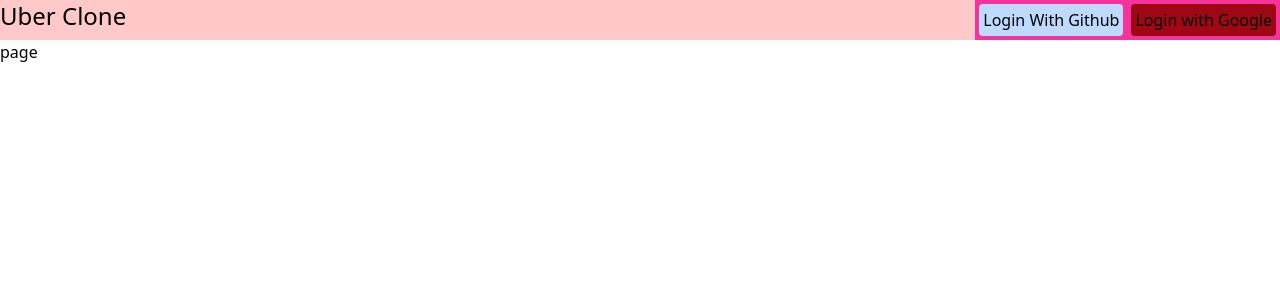
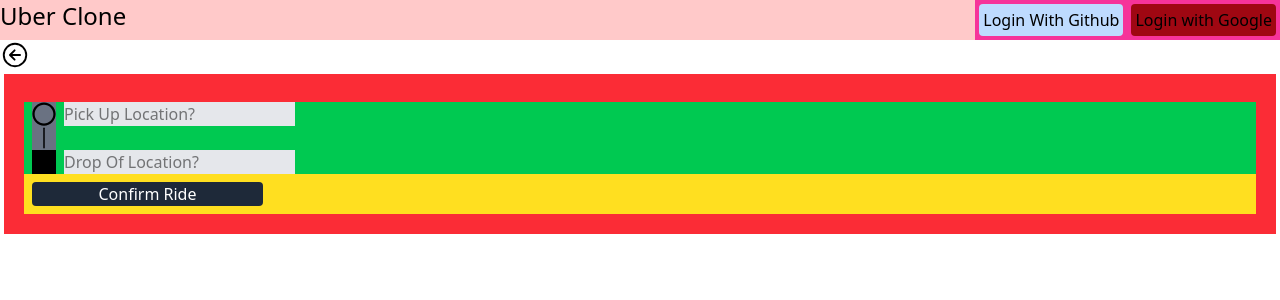
Before and after one commit to macdee501/uber-clone-v2, a Next.js app: page /search in a window 1280 px wide. Shown: the top 300 px of the page. Built offline with nearby package versions, Linux system fonts and the light colour scheme; no server answers.

Commit message:
moved map api provider to root and removed action button section

```diff
--- a/app/(root)/page.tsx
+++ b/app/(root)/page.tsx
@@ -1,22 +1,28 @@
+'use client'
+
+import { APIProvider } from "@vis.gl/react-google-maps";
 import ActionButton from "../components/ActionButton";
 import Map2 from "../components/Map2";
-import { MapProvider } from "../providers/map-provider";
+import SearchLocationSection from "../components/SearchLocationSection";
 
 export default function Home() {
   return (
     <>
-      <MapProvider>
+    <APIProvider apiKey={process.env.NEXT_PUBLIC_GOOGLE_MAP_API as string}>
+
         <main className="h-screen bg-black flex flex-col">
           <div className="bg-red flex-0.5">
             <Map2/>
 
           </div>
           <div className="bg-purple-800 flex-1">
-            <ActionButton/>
+            <SearchLocationSection/>
+          </div>
+          <div className="">
 
           </div>
         </main>
-      </MapProvider>
+    </APIProvider>
     </>
 
   );
--- a/app/(root)/search/page.tsx
+++ b/app/(root)/search/page.tsx
@@ -1,7 +1,32 @@
+import Link from 'next/link'
 import React from 'react'
+import { FaRegCircle, FaSquareFull } from 'react-icons/fa'
+import { IoArrowBackCircleOutline } from 'react-icons/io5'
+import { PiLineVertical } from 'react-icons/pi'
 
 export default function page() {
   return (
-    <div>page</div>
+    <>
+        <Link href='/'>
+        <IoArrowBackCircleOutline className='text-3xl'/>
+        </Link>
+    <div className="bg-red-500 m-1 p-5">
+
+    <div className='bg-green-500 flex mt-2 '>
+        <div className="bg-gray-500 justify-center ml-2">
+            <FaRegCircle className='text-2xl'/>
+            <PiLineVertical  className='text-2xl'/>
+            <FaSquareFull className='text-2xl'/>
+        </div>
+        <div className="flex flex-col justify-between">
+            <input className='bg-gray-200 border-none mb-4 ml-2' placeholder='Pick Up Location?'/>
+            <input className='bg-gray-200 mt-2 ml-2'placeholder='Drop Of Location?'/>
+        </div>
+    </div>
+        <div className="bg-yellow-300 justify-center">
+            <input value='Confirm Ride' className='bg-gray-800 m-2 rounded text-white text-center'/>
+        </div>
+    </div>
+    </>
   )
 }
--- a/app/components/ActionButton.tsx
+++ b/app/components/ActionButton.tsx
@@ -4,7 +4,7 @@
 
 export default function ActionButton() {
   return (
-    <div className='flex flex-row bg-gray-200 mt-4'>
+    <div className='flex flex-row bg-gray-400 mt-2 justify-between'>
         <Link href='/search' >
         <div className="bg-white p-4 m-4 items-center rounded" >
             <Image  src='/uber-car.jpg' width={50} height={50} alt=''/>
@@ -17,7 +17,6 @@
             <Image  src='/uber-car.jpg' width={50} height={50} alt=''/>
             <p>Schedule A ride</p>
         </div>
-
         </Link>
     </div>
   )
--- a/app/components/Map2.tsx
+++ b/app/components/Map2.tsx
@@ -3,13 +3,11 @@
 import React from 'react'
 
 
-const apiKey = process.env.NEXT_PUBLIC_GOOGLE_MAP_API as string;
 const mapId = process.env.NEXT_PUBLIC_MAP_ID as string;
 
 export default function Map2() {
   return (
     <>
-        <APIProvider apiKey={apiKey}>
             <Map
 
                 style={{width:'100vw',height:'50vh'}}
@@ -21,7 +19,6 @@
 
             />
 
-        </APIProvider>
     </>
   )
 }
--- /dev/null
+++ b/app/components/SearchLocationSection.tsx
@@ -0,0 +1,8 @@
+import React from 'react'
+
+export default function SearchLocationSection() {
+  return (
+    <>
+    </>
+  )
+}
--- a/package.json
+++ b/package.json
@@ -14,7 +14,8 @@
     "next": "15.3.1",
     "next-auth": "^5.0.0-beta.27",
     "react": "^19.0.0",
-    "react-dom": "^19.0.0"
+    "react-dom": "^19.0.0",
+    "react-icons": "^5.5.0"
   },
   "devDependencies": {
     "@eslint/eslintrc": "^3",
```
Also changed, not shown: 1 other file (tests, documents, lock files or other folders).
